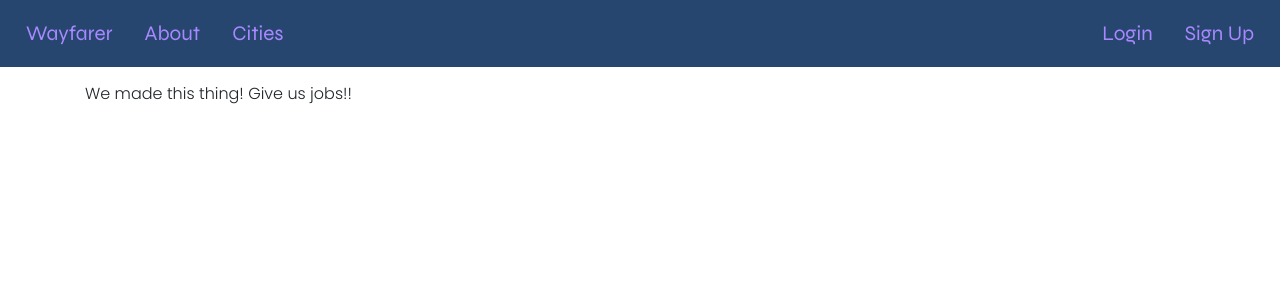
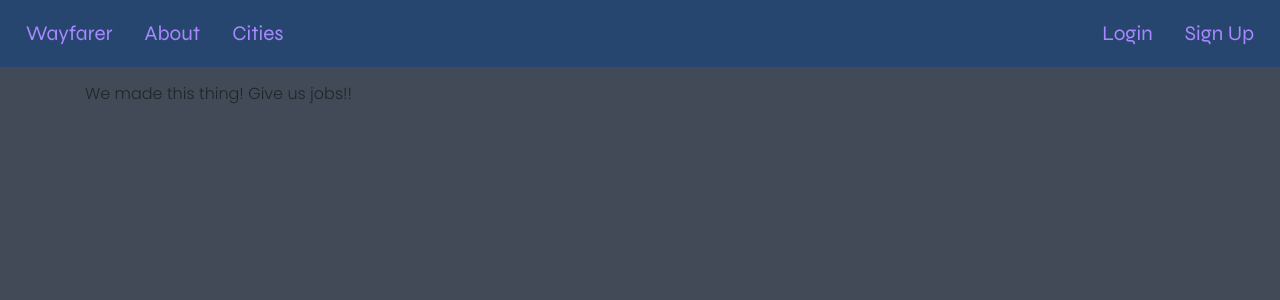
Before and after one commit to andrewjspivey/WAYFARER, a Django app: page /about/ in a window 1280 px wide. Shown: the top 300 px of the page. Run offline with Django 3.2, Linux system fonts and the light colour scheme; data that the repository does not hold is empty; some libraries are stand-ins or nearby versions.

Commit message:
pre-merge commit

```diff
--- a/main_app/static/styles/main.css
+++ b/main_app/static/styles/main.css
@@ -3,6 +3,7 @@
     --secondary_light: #8bdeff;
     --main_dark: #a888ff;
     --secondary_dark: #26466f;
+    --background: #434a57;
 }
 
 *{
@@ -14,6 +15,7 @@
 /* ANCHOR General Styling */
 body {
     font-family: 'Poppins', sans-serif;
+    background-color: var(--background);
 }
 
 a {
```
